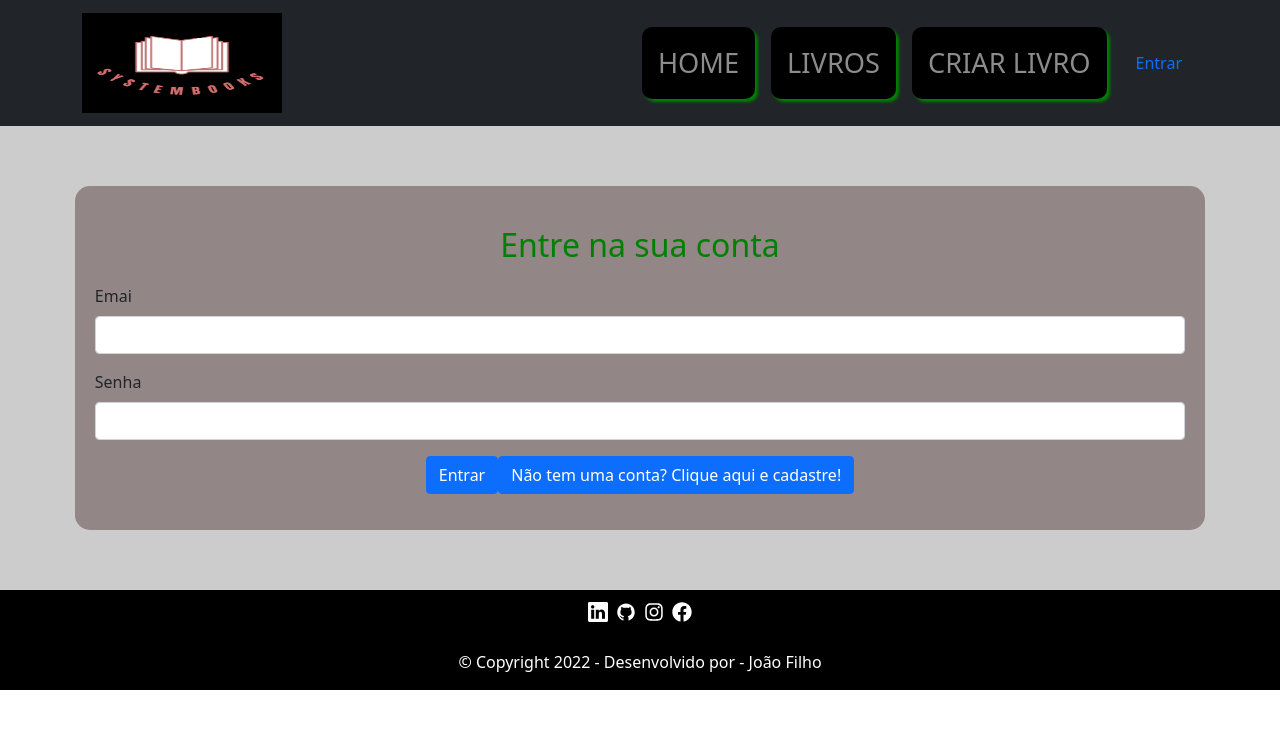
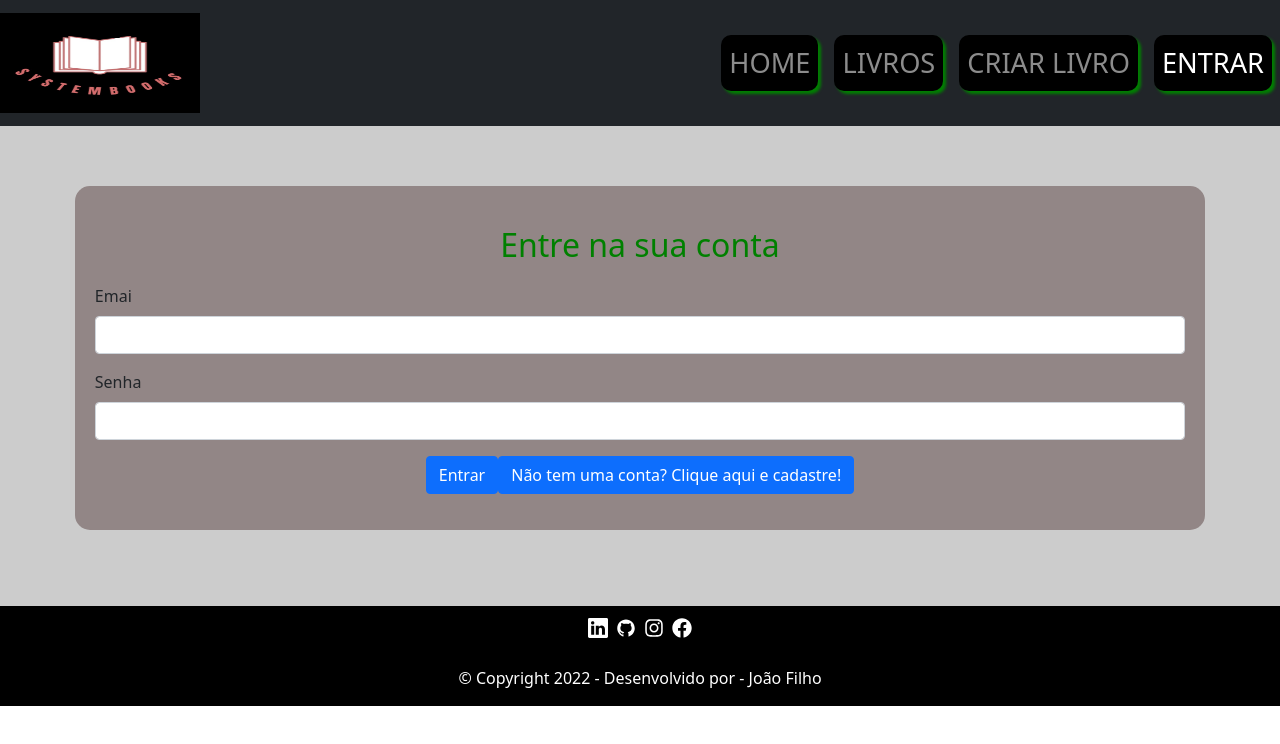
Before and after one commit to ironhack-sao-wdft/react-ironplate, a React (Create React App) app: page /login in a window 1280 px wide. Shown: the top 744 px of the page. Built offline with nearby package versions, Linux system fonts and the light colour scheme.

Commit message:
Atualizando navbar

```diff
--- a/src/assets/styles/index.css
+++ b/src/assets/styles/index.css
@@ -1,11 +1,7 @@
 
 
-.navbar-collapse {
-  display: flex;
-  justify-content: flex-end;
-  margin: 5px;
 
-}
+
 /* estilos da página principal app.js */
 .main {
   min-height: 100%;
@@ -15,8 +11,33 @@
   padding: 0;
   background: #cccccc;
 }
+/* estilos da navbar */
+.topo {
+  align-items: center;
+}
 
-.menu {
+.container-fluid {
+  align-items: center;
+  display: flex;
+  justify-content: space-between;
+
+}
+
+#responsive-navbar-nav {
+  justify-content: end;
+}
+
+.nav-menu {
+  display: flex;
+  justify-content: center
+}
+
+.login-user {
+  margin: auto;
+  padding: 10px;
+}
+
+.nav-link {
   background: black;
   box-shadow: 3px 3px 3px green;
   margin: 8px;
@@ -27,10 +48,11 @@
   transition: background-color 2s;
   font-size: 1.7rem;
   color: white;
-}
-.menu:hover {
+ }
+.nav-link:hover {
   background: blue;
 }
+
 /* estilo galeria de livros */
 .photo-album {
   border: 1px solid black;
@@ -61,16 +83,15 @@
     margin-top: 20px;
 }
 
-/*botão de editar na pagina de livros*/
 
-.btn-link {
-  background-color: blue;
-  margin-left: 10px;
-}
 /*cor da fonte do link de ver detalhe*/
 
 .link-detalhe {
-  color: white;
+   color: white;
+   text-decoration: none;
+}
+.link-detalhe:hover{
+  color: black;
 }
 .botao-detalhe {
   border-radius: 5px;
@@ -125,7 +146,7 @@ a+a {
 }
 
 .cadastro {
-  width: 90%;
+  width: 100%;
   display: block;
   justify-content: center;
   align-items: center;
--- a/src/components/App.js
+++ b/src/components/App.js
@@ -8,18 +8,20 @@ import Signup from "../pages/auth/Signup";
 import Login from "../pages/auth/Login";
 import CadastrarLivro from "../pages/Livros/CadastroLivro";
 import DetalheLivro from "../pages/Livros/DetalheLivro";
-import Navbar from "../components/Navbar";
+import Header from "../components/Navbar";
 import DeleteLivro from "../pages/Livros/DeleteLivro";
 import EditLivro from "../pages/Livros/EditLivro";
 import Rodape from "../components/Rodape";
 import ProtectedRoute from "../pages/auth/ProtectedRoute";
 import { AuthContextComponent } from "../contexts/authContext";
+// import Topo from "../components/Topo";
 
 function App() {
   return (
     <div className="main">
       <AuthContextComponent>
-        <Navbar />
+        {/* <Topo /> */}
+        <Header />
         <div className="container-fluid mb-3 content">
           <Routes>
             <Route
--- a/src/components/Navbar.js
+++ b/src/components/Navbar.js
@@ -1,54 +1,43 @@
 import { useContext } from "react";
-import { NavLink } from "react-router-dom";
+import { Navbar, Nav,  } from "react-bootstrap";
 
 import { AuthContext } from "../contexts/authContext";
+import {NavLink} from "react-router-dom";
 
-function Navbar() {
+
+function Header() {
   const { loggedInUser, logout } = useContext(AuthContext);
 
   return (
-    <nav className="navbar navbar-expand-lg navbar-dark bg-dark d-flex  d-flex justify-content-between">
-      <div className="container  d-flex justify-content-between align-items-center text-light">
-        <NavLink className="navbar-brand" to="/">
+    <Navbar bg="dark" variant={"dark"} expand="lg" className="topo">
+      {/* <Container className="container-fluid"> */}
+      <Navbar.Brand href="/">
         <img src="./img/logo.png" alt="Logo" height="100px" width="200px" />
-        </NavLink>
-
-        <div className="collapse navbar-collapse" id="#menu-principal">
-          <ul className="navbar-nav">
-            <li className="nav-item menu">
+      </Navbar.Brand>
+      <Navbar.Toggle aria-controls="responsive-navbar-nav" />
+      <Navbar.Collapse id="responsive-navbar-nav">
+        <Nav className="nav-menu">
           <NavLink
-                className={({ isActive }) =>
-                  `nav-link ${isActive ? "active" : ""}`
-                }
+            className={({ isActive }) => `nav-link ${isActive ? "active" : ""}`}
             to="/"
           >
             Home
           </NavLink>
-            </li>
 
-            <li className="nav-item menu">
           <NavLink
-                className={({ isActive }) =>
-                  `nav-link ${isActive ? "active" : ""}`
-                }
+            className={({ isActive }) => `nav-link ${isActive ? "active" : ""}`}
             to="/lista"
           >
             Livros
           </NavLink>
-            </li>
-            <li className="nav-item menu">
           <NavLink
-                className={({ isActive }) =>
-                  `nav-link ${isActive ? "active" : ""}`
-                }
+            className={({ isActive }) => `nav-link ${isActive ? "active" : ""}`}
             to="/cadastrarLivro"
           >
             Criar Livro
           </NavLink>
-            </li>
-          </ul>
-        </div>
-        <div>
+
+          <div className="nav-menu">
             {loggedInUser.user._id ? (
               <>
                 <span className="text-warning me-3">
@@ -68,11 +57,15 @@ function Navbar() {
               >
                 Entrar
               </NavLink>
+
             )}
           </div>
-      </div>
-    </nav>
+        </Nav>
+      </Navbar.Collapse>
+
+      {/* </Container> */}
+    </Navbar>
   );
 }
 
-export default Navbar;
+export default Header;
--- /dev/null
+++ b/src/components/Topo.js
@@ -0,0 +1,72 @@
+// import { Navbar,  Container, Nav,  } from "react-bootstrap";
+// import { AuthContext } from "../contexts/authContext";
+// import { useContext } from "react";
+// import {NavLink} from "react-router-dom";
+
+
+// function Topo(){
+//      const { loggedInUser, logout } = useContext(AuthContext);
+
+//     return (
+//       <Navbar bg="dark" variant={"dark"} expand="lg" className="mb-3">
+//         <Container className="navbar-container">
+//           <Navbar.Brand href="/">
+//             <img src="./img/logo.png" alt="Logo" height="100px" width="200px" />
+//           </Navbar.Brand>
+//           <Navbar.Toggle aria-controls="basic-navbar-nav" />
+//           <Navbar.Collapse id="basic-navbar-nav">
+//             <Nav className="me-auto">
+//               <NavLink
+//                 className={({ isActive }) =>
+//                   `nav-link ${isActive ? "active" : ""}`
+//                 }
+//                 to="/"
+//               >
+//                 Home
+//               </NavLink>
+//               <NavLink
+//                 className={({ isActive }) =>
+//                   `nav-link ${isActive ? "active" : ""}`
+//                 }
+//                 to="/lista"
+//               >
+//                 Livros
+//               </NavLink>
+
+//               <NavLink
+//                 className={({ isActive }) =>
+//                   `nav-link ${isActive ? "active" : ""}`
+//                 }
+//                 to="/cadastrarLivro"
+//               >
+//                 Criar Livros
+//               </NavLink>
+//             </Nav>
+//           </Navbar.Collapse>
+//           <div>
+//             {loggedInUser.user._id ? (
+//               <>
+//                 <span className="text-warning me-3">
+//                   Bem-vindo, {loggedInUser.user.name}
+//                 </span>
+
+//                 <button onClick={logout} className="btn btn-danger">
+//                   Sair
+//                 </button>
+//               </>
+//             ) : (
+//               <NavLink
+//                 className={({ isActive }) =>
+//                   `nav-link ${isActive ? "active" : ""}`
+//                 }
+//                 to="/login"
+//               >
+//                 Entrar
+//               </NavLink>
+//             )}
+//           </div>
+//         </Container>
+//       </Navbar>
+//     );
+// }
+// export default Topo;
```
Lines whose indentation alone changed are shown as unchanged.
